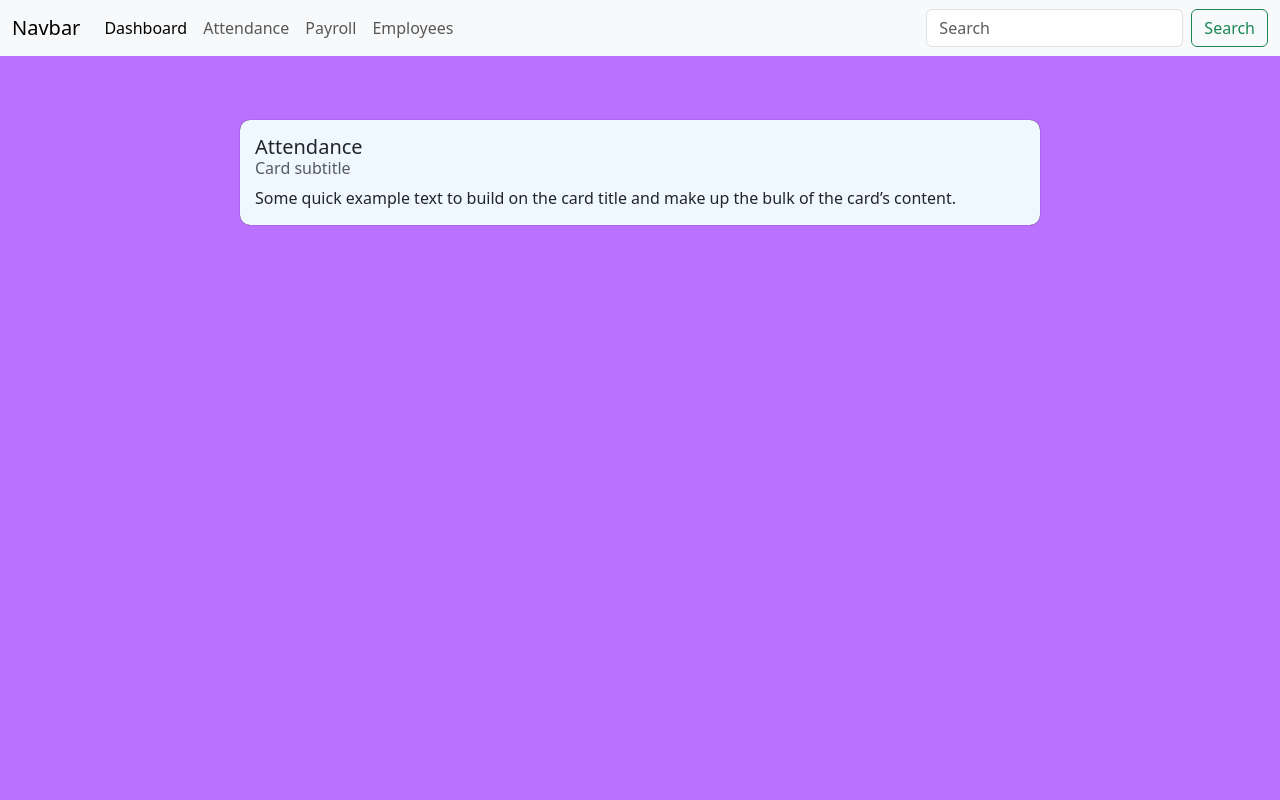
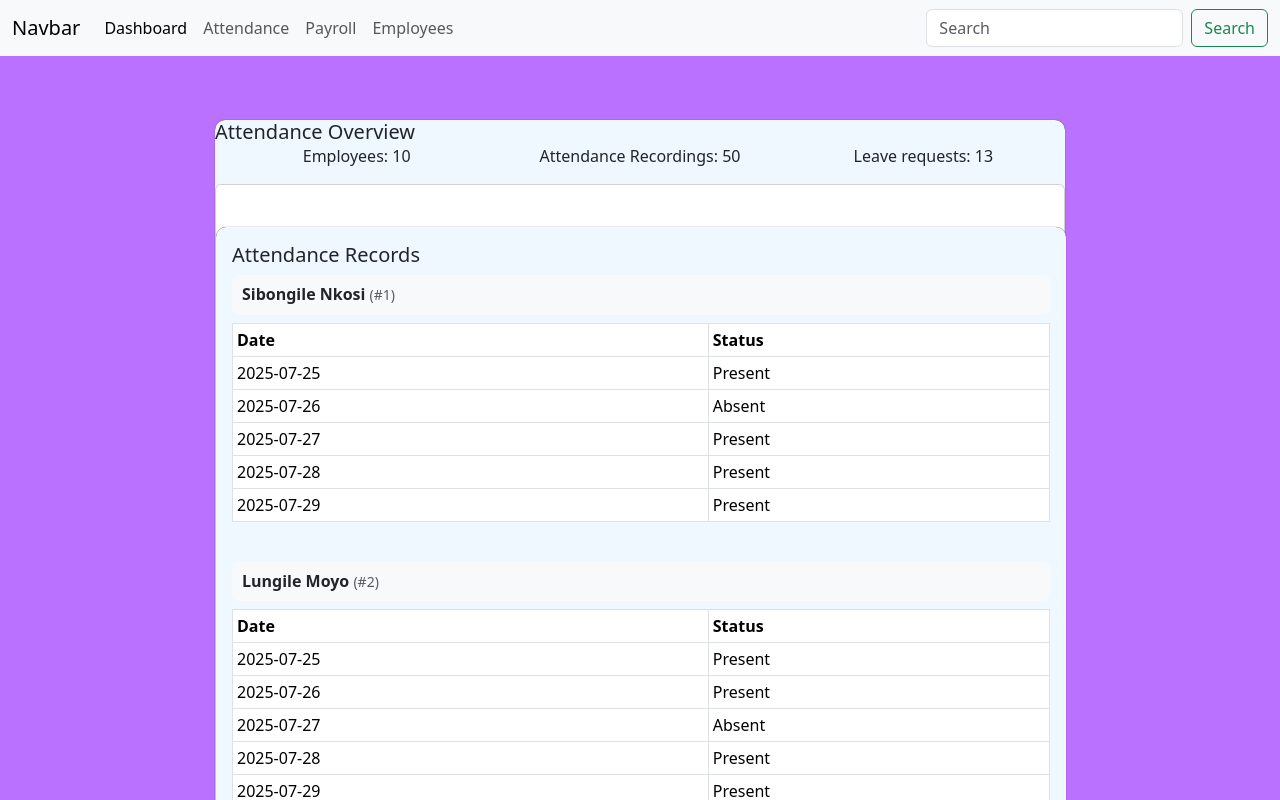
Before and after one commit to marcofisher21-svg/Group-12-repo, a Vue app: page /attendance in a window 1280 px wide. Shown: the top 800 px of the page. Built offline with nearby package versions, Linux system fonts and the light colour scheme.

Commit message:
updated attendance

```diff
--- a/src/components/NavBar.vue
+++ b/src/components/NavBar.vue
@@ -18,7 +18,7 @@ import { RouterLink } from 'vue-router';
               <router-link to="/attendance" class="nav-link attendance" > Attendance</router-link>
           </li>
         <li class="nav-item">
-            <a class="nav-link attendance payroll" href="#">Payroll</a>
+            <router-link to="/payroll" class="nav-link attendance payroll" href="#">Payroll</router-link>
         </li>
         <li class="nav-item">
           <a class="nav-link attendance employee" href="#">Employees</a>
--- a/src/router/index.js
+++ b/src/router/index.js
@@ -2,6 +2,7 @@ import { createRouter, createWebHistory } from 'vue-router'
 import DashboardPage from '../views/DashboardPage.vue'
 import loginPage from '../views/loginPage.vue'
 import AttendancePage from '../views/attendancePage.vue'
+import PayrollPage from '../views/PayrollPage.vue'
 
 const routes =  [
     {
@@ -19,6 +20,11 @@ const routes =  [
     path:'/attendance',
     name:'attendance',
     component: AttendancePage
+  },
+  {
+    path: '/payroll',
+    name: 'payroll',
+    component: PayrollPage
   }
   ]
 
--- a/src/views/DashboardPage.vue
+++ b/src/views/DashboardPage.vue
@@ -61,12 +61,12 @@ onMounted(async () => {
   background-color: aliceblue;
   padding: 15px;
   margin: 5% auto;
-  width: 800px;
+
   box-shadow: 0 0 0.8px rgb(0, 0, 0);
   border-radius: 10px;
 }
 .card {
-  width: 800px;
+
   align-items: center;
   justify-content: center;
   margin: 15px auto;
--- /dev/null
+++ b/src/views/PayrollPage.vue
@@ -0,0 +1,7 @@
+<script setup>
+    import NavBar from "@/components/NavBar.vue";
+</script>
+<template>
+    <NavBar />
+    <div class="div"></div>
+</template>
--- a/src/views/attendancePage.vue
+++ b/src/views/attendancePage.vue
@@ -1,26 +1,127 @@
 <script setup>
-import NavBar from '../components/NavBar.vue';
+import { ref, onMounted } from "vue";
+import NavBar from "@/components/NavBar.vue";
+
+const people = ref([]);
+const totalEmployees = ref(0);
+const totalLeaveRequests = ref(0);
+const totalAttendanceRecordings = ref(0);
+const leaveRequesters = ref([]);
+
+
+onMounted(async () => {
+  try {
+    const res = await fetch("/attendance.json");
+    const data = await res.json();
+
+    const list = data.attendanceAndLeave || [];
+    people.value = list;
+
+
+    totalEmployees.value = list.length;
+    totalLeaveRequests.value = list.reduce((sum, p) => sum + (p.leaveRequests?.length || 0), 0);
+    totalAttendanceRecordings.value = list.reduce((sum, p) => sum + (p.attendance?.length || 0), 0);
+
+    leaveRequesters.value = list
+      .filter(emp => emp.leaveRequests && emp.leaveRequests.length > 0)
+      .map(emp => ({
+        name: emp.name,
+        requests: emp.leaveRequests
+      }));
+
+  } catch (err) {
+    console.error("Error loading attendance.json:", err);
+  }
+});
+
 </script>
 <template>
   <NavBar />
+  <div class="card-body">
+
+    <h5 class="card-title">Attendance Overview</h5>
+
+    <div class="container text-center mb-3">
+      <div class="row">
+        <div class="col">Employees: {{ totalEmployees }}</div>
+        <div class="col">Attendance Recordings: {{ totalAttendanceRecordings }}</div>
+        <div class="col">Leave requests: {{ totalLeaveRequests }}</div>
+      </div>
+    </div>
+
+    <div class="card mt-3">
+      <div class="card-body">
+        <h5 class="card-title">Attendance Records</h5>
+
+        <div v-if="people.length === 0" class="text-center">No attendance data found.</div>
+
+        <div v-else>
+          <div v-for="emp in people" :key="emp.employeeId" class="mb-4">
+            <h6 style="background:#f7f9fb;padding:10px;border-radius:6px;margin:0">
+              <strong>{{ emp.name }}</strong> <small class="text-muted">(#{{ emp.employeeId }})</small>
+            </h6>
+
+            <div style="overflow-x:auto;margin-top:8px">
+              <table class="table table-sm table-bordered">
+                <thead>
+                  <tr>
+                    <th>Date</th>
+                    <th>Status</th>
+                  </tr>
+                </thead>
+                <tbody>
+                  <tr
+                    v-for="rec in emp.attendance"
+                    :key="emp.employeeId + '-' + rec.date"
+                    :class="rec.status === 'Present' ? 'bg-success text-white' : 'bg-danger text-white'"
+                  >
+                    <td>{{ rec.date }}</td>
+                    <td>{{ rec.status }}</td>
+                  </tr>
+                  <tr v-if="!(emp.attendance && emp.attendance.length)">
+                    <td colspan="2" class="text-center">No attendance records for this employee.</td>
+                  </tr>
+                </tbody>
+              </table>
+            </div>
+          </div>
+        </div>
+
+      </div>
+    </div>
+
+   <div class="card" style="">
     <div class="card-body">
-      <h5 class="card-title">Attendance {{}}</h5>
-      <h6 class="card-subtitle mb-2 text-body-secondary">Card subtitle</h6>
-      <p class="card-text">
-        Some quick example text to build on the card title and make up the bulk of the card’s
-        content.
-      </p>
+      <h5 class="card-title">Time-off requests:</h5>
+      <ul>
+        <li v-for="emp in leaveRequesters" :key="emp.name">
+          <strong>{{ emp.name }}</strong>
+          <ul>
+            <li v-for="req in emp.requests" :key="req.date">
+              {{ req.date }} - {{ req.reason }} ({{ req.status }})
+            </li>
+          </ul>
+        </li>
+      </ul>
+    </div>
+  </div>
 
-    </div>
+  </div>
 </template>
 <style scoped>
+
+
 .card-body {
   background-color: aliceblue;
-  padding: 15px;
+ width: 850px;
+  align-items: center;
+  justify-content: center;
   margin: 5% auto;
-  width: 800px;
   box-shadow: 0 0 0.8px rgb(0, 0, 0);
   border-radius: 10px;
 }
-
+h1 {
+  text-align: center;
+  margin: 5px;
+}
 </style>
```
